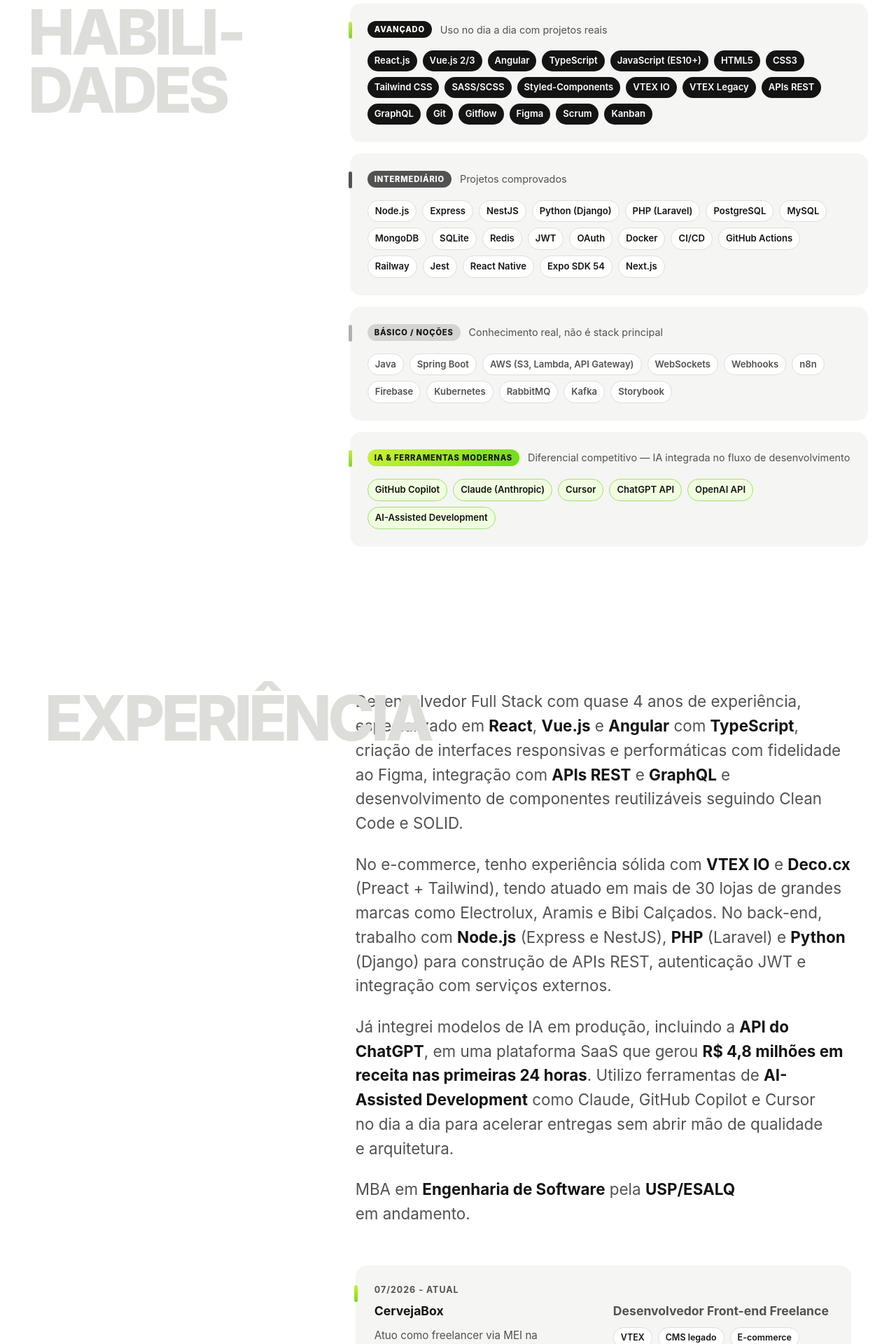
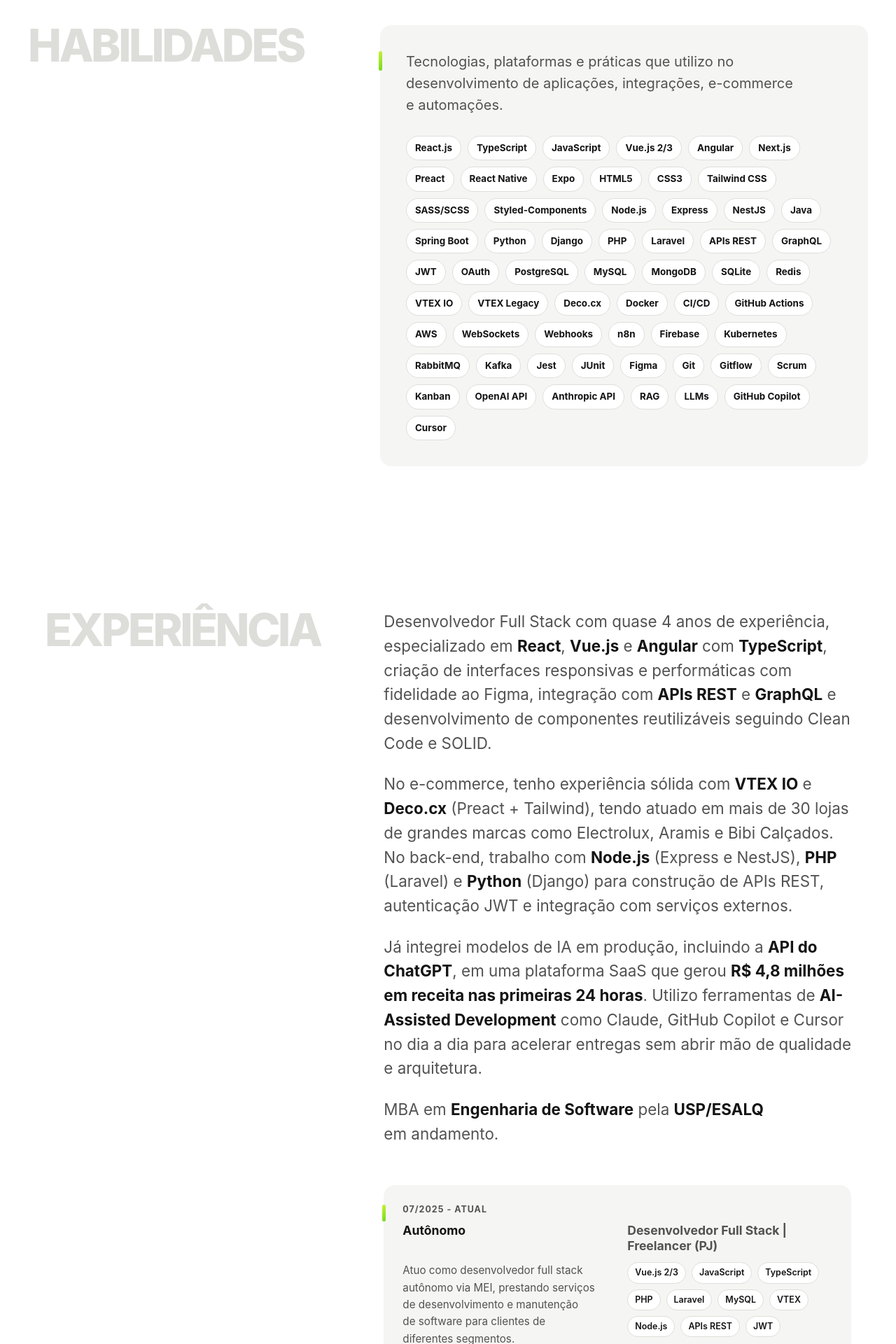
Before and after one commit to pmarsiglia93/portifilio-paulo-francisco-marsiglia, a React (Create React App) app: page / in a window 1280 px wide. Shown: the part 880-2800 px from the top of the page at 70% size. Built offline with nearby package versions, Linux system fonts and the light colour scheme.

Commit message:
fix: ajusta secoes e agrupa trabalho autonomo

```diff
--- a/src/components/Experiencia/Experiencia.js
+++ b/src/components/Experiencia/Experiencia.js
@@ -20,41 +20,52 @@
           MBA em <strong>Engenharia de Software</strong> pela <strong>USP/ESALQ</strong> em andamento.
         </p>
 
-        <div className="empresa">
-          <span className="empresa-ano">07/2026 - atual</span>
-          <h3 className="empresa-titulo">CervejaBox</h3>
-          <span className="empresa-cargo">Desenvolvedor Front-end Freelance</span>
-          <p className="empresa-texto">
-            Atuo como freelancer via MEI na manutenção e em correções de uma loja de e-commerce VTEX
-            com CMS legado em produção. Corrigi a responsividade mobile e um bug no formulário de
-            cadastro, além de reorganizar o menu e o catálogo. Organizo as entregas por etapas em um
-            ambiente de homologação isolado, para que o cliente valide cada mudança antes da publicação
-            em produção.
-          </p>
-          <ul className="empresa-habilidades">
-            <li>VTEX</li>
-            <li>CMS legado</li>
-            <li>E-commerce</li>
-            <li>Responsividade</li>
-            <li>Homologação</li>
-          </ul>
-        </div>
+        <div className="empresa empresa--autonomo">
+          <span className="empresa-ano">07/2025 - atual</span>
+          <h3 className="empresa-titulo">Autônomo</h3>
+          <span className="empresa-cargo">Desenvolvedor Full Stack | Freelancer (PJ)</span>
+          <div className="empresa-detalhes">
+            <p className="empresa-texto">
+              Atuo como desenvolvedor full stack autônomo via MEI, prestando serviços de desenvolvimento
+              e manutenção de software para clientes de diferentes segmentos.
+            </p>
 
-        <div className="empresa">
-          <span className="empresa-ano">07/2025 - 07/2026</span>
-          <h3 className="empresa-titulo">EAC Personnalité / Barkeley School</h3>
-          <span className="empresa-cargo">Desenvolvedor Full Stack PJ</span>
-          <p className="empresa-texto">
-            Prestei serviço via MEI em uma codebase legada migrada de Vue 2 para Vue 3. Atuei com
-            clientes internacionais, recebendo demandas por meio do PO e participando de reuniões
-            adaptadas ao fuso horário compartilhado. O contrato PJ foi encerrado em julho de 2026.
-          </p>
+            <div className="projeto-autonomo">
+              <div className="projeto-autonomo-cabecalho">
+                <strong>EAC Personnalité / Barkeley School</strong>
+                <span>07/2025 - 07/2026</span>
+              </div>
+              <p>
+                Prestei serviço em uma codebase legada migrada de Vue 2 para Vue 3. Atuei com clientes
+                internacionais, recebendo demandas por meio do PO e participando de reuniões adaptadas
+                ao fuso horário compartilhado.
+              </p>
+            </div>
+
+            <div className="projeto-autonomo">
+              <div className="projeto-autonomo-cabecalho">
+                <strong>CervejaBox</strong>
+                <span>07/2026 - atual</span>
+              </div>
+              <p>
+                Atuo na manutenção e em correções de uma loja de e-commerce VTEX com CMS legado em
+                produção. Corrigi a responsividade mobile e um bug no formulário de cadastro, além de
+                reorganizar o menu e o catálogo. Organizo as entregas por etapas em um ambiente de
+                homologação isolado, para validação do cliente antes da publicação em produção.
+              </p>
+            </div>
+          </div>
           <ul className="empresa-habilidades">
             <li>Vue.js 2/3</li>
-            <li>Codebase legado</li>
-            <li>Clientes internacionais</li>
-            <li>Trabalho remoto</li>
-            <li>MEI</li>
+            <li>JavaScript</li>
+            <li>TypeScript</li>
+            <li>PHP</li>
+            <li>Laravel</li>
+            <li>MySQL</li>
+            <li>VTEX</li>
+            <li>Node.js</li>
+            <li>APIs REST</li>
+            <li>JWT</li>
           </ul>
         </div>
 
--- a/src/components/Formacao/Formacao.css
+++ b/src/components/Formacao/Formacao.css
@@ -6,8 +6,8 @@
 .formacao-container {
     position: relative;
     display: grid;
-    grid-template-columns: minmax(220px, 1fr) minmax(0, 2fr);
-    gap: clamp(3rem, 7vw, 6rem);
+    grid-template-columns: var(--colunas-secao);
+    gap: var(--gap-secao);
     max-width: var(--largura-container);
     margin: 0 auto;
     padding: var(--espaco-secao) 24px;
--- a/src/components/Habilidades/Habilidades.css
+++ b/src/components/Habilidades/Habilidades.css
@@ -6,9 +6,9 @@
 
 .habilidades-container {
     display: grid;
-    grid-template-columns: minmax(220px, 1fr) minmax(0, 2fr);
+    grid-template-columns: var(--colunas-secao);
     align-items: start;
-    gap: clamp(3rem, 7vw, 6rem);
+    gap: var(--gap-secao);
     width: 100%;
     max-width: var(--largura-container);
     margin: 0 auto;
@@ -20,128 +20,62 @@
     color: #ddddda;
 }
 
-.habilidades-grupos {
-    display: grid;
-    gap: 16px;
-}
-
-.habilidades-grupo {
+.habilidades-conteudo {
     position: relative;
-    padding: 24px;
+    padding: clamp(24px, 4vw, 36px);
     border: 1px solid transparent;
     border-radius: var(--raio-medio);
     background-color: var(--cor-fundo-suave);
     transition: border-color var(--transicao), box-shadow var(--transicao), transform var(--transicao);
 }
 
-.habilidades-grupo:hover {
+.habilidades-conteudo:hover {
     border-color: var(--cor-borda);
     box-shadow: var(--sombra-card);
     transform: translateY(-3px);
 }
 
-.habilidades-grupo::before {
+.habilidades-conteudo::before {
     position: absolute;
-    top: 25px;
+    top: 36px;
     left: -3px;
-    display: block;
     width: 5px;
-    height: 24px;
+    height: 28px;
     border-radius: 999px;
+    background: var(--gradiente-destaque);
     content: "";
 }
 
-.habilidades-grupo--avancado::before,
-.habilidades-grupo--ia::before {
-    background: var(--gradiente-destaque);
+.habilidades-introducao {
+    max-width: 48ch;
+    margin-bottom: 28px;
+    color: var(--cor-texto-suave);
+    font-size: clamp(1.05rem, 1.8vw, 1.25rem);
+    line-height: 1.55;
 }
 
-.habilidades-grupo--intermediario::before {
-    background-color: var(--cor-texto-suave);
+.habilidades-lista {
+    display: flex;
+    flex-wrap: wrap;
+    gap: 9px;
 }
 
-.habilidades-grupo--basico::before {
-    background-color: #b0b0b0;
+.habilidades-lista li {
+    padding: 8px 12px;
+    border: 1px solid var(--cor-borda);
+    border-radius: 999px;
+    background-color: var(--cor-fundo);
+    color: var(--cor-texto);
+    font-size: 0.84rem;
+    font-weight: 650;
+    line-height: 1.3;
+    transition: border-color var(--transicao), background-color var(--transicao), transform var(--transicao);
 }
 
-.habilidades-grupo-header {
-    display: flex;
-    flex-wrap: wrap;
-    align-items: center;
-    gap: 12px;
-    margin-bottom: 18px;
-}
-
-.habilidades-nivel-badge {
-    padding: 5px 10px;
-    border-radius: 999px;
-    font-size: 0.7rem;
-    font-weight: 800;
-    letter-spacing: 0.07em;
-    text-transform: uppercase;
-    white-space: nowrap;
-}
-
-.habilidades-nivel-badge--avancado {
-    background-color: var(--cor-texto);
-    color: var(--cor-fundo);
-}
-
-.habilidades-nivel-badge--intermediario {
-    background-color: var(--cor-texto-suave);
-    color: var(--cor-fundo);
-}
-
-.habilidades-nivel-badge--basico {
-    background-color: #d4d4d4;
-    color: var(--cor-texto);
-}
-
-.habilidades-nivel-badge--ia {
-    background: var(--gradiente-destaque);
-    color: var(--cor-texto);
-}
-
-.habilidades-descricao {
-    color: var(--cor-texto-suave);
-    font-size: 0.9rem;
-    line-height: 1.5;
-}
-
-.habilidades-tags {
-    display: flex;
-    flex-wrap: wrap;
-    gap: 8px;
-}
-
-.habilidades-tag {
-    padding: 6px 10px;
-    border-radius: 999px;
-    font-size: 0.82rem;
-    font-weight: 600;
-    line-height: 1.35;
-}
-
-.habilidades-tag--avancado {
-    background-color: var(--cor-texto);
-    color: var(--cor-fundo);
-}
-
-.habilidades-tag--intermediario,
-.habilidades-tag--basico {
-    border: 1px solid var(--cor-borda);
-    background-color: var(--cor-fundo);
-    color: var(--cor-texto);
-}
-
-.habilidades-tag--basico {
-    color: var(--cor-texto-suave);
-}
-
-.habilidades-tag--ia {
-    border: 1px solid #a8dc79;
+.habilidades-lista li:hover {
+    border-color: #a8dc79;
     background-color: #f0ffdf;
-    color: var(--cor-texto);
+    transform: translateY(-2px);
 }
 
 @media (max-width: 800px) {
--- a/src/components/Habilidades/Habilidades.js
+++ b/src/components/Habilidades/Habilidades.js
@@ -2,74 +2,34 @@
 import React from 'react';
 import './Habilidades.css';
 
-const niveis = [
-  {
-    id: 'avancado',
-    nivel: 'Avançado',
-    descricao: 'Uso no dia a dia com projetos reais',
-    skills: [
-      'React.js', 'Vue.js 2/3', 'Angular', 'TypeScript', 'JavaScript (ES10+)',
-      'HTML5', 'CSS3', 'Tailwind CSS', 'SASS/SCSS', 'Styled-Components',
-      'VTEX IO', 'VTEX Legacy', 'APIs REST', 'GraphQL', 'Git', 'Gitflow',
-      'Figma', 'Scrum', 'Kanban',
-    ],
-  },
-  {
-    id: 'intermediario',
-    nivel: 'Intermediário',
-    descricao: 'Projetos comprovados',
-    skills: [
-      'Node.js', 'Express', 'NestJS', 'Python (Django)', 'PHP (Laravel)',
-      'PostgreSQL', 'MySQL', 'MongoDB', 'SQLite', 'Redis',
-      'JWT', 'OAuth', 'Docker', 'CI/CD', 'GitHub Actions',
-      'Railway', 'Jest', 'React Native', 'Expo SDK 54', 'Next.js',
-    ],
-  },
-  {
-    id: 'basico',
-    nivel: 'Básico / Noções',
-    descricao: 'Conhecimento real, não é stack principal',
-    skills: [
-      'Java', 'Spring Boot', 'AWS (S3, Lambda, API Gateway)',
-      'WebSockets', 'Webhooks', 'n8n', 'Firebase',
-      'Kubernetes', 'RabbitMQ', 'Kafka', 'Storybook',
-    ],
-  },
-  {
-    id: 'ia',
-    nivel: 'IA & Ferramentas modernas',
-    descricao: 'Diferencial competitivo — IA integrada no fluxo de desenvolvimento',
-    skills: [
-      'GitHub Copilot', 'Claude (Anthropic)', 'Cursor',
-      'ChatGPT API', 'OpenAI API', 'AI-Assisted Development',
-    ],
-  },
+const habilidades = [
+  'React.js', 'TypeScript', 'JavaScript', 'Vue.js 2/3', 'Angular', 'Next.js',
+  'Preact', 'React Native', 'Expo', 'HTML5', 'CSS3', 'Tailwind CSS',
+  'SASS/SCSS', 'Styled-Components', 'Node.js', 'Express', 'NestJS', 'Java',
+  'Spring Boot', 'Python', 'Django', 'PHP', 'Laravel', 'APIs REST', 'GraphQL',
+  'JWT', 'OAuth', 'PostgreSQL', 'MySQL', 'MongoDB', 'SQLite', 'Redis',
+  'VTEX IO', 'VTEX Legacy', 'Deco.cx', 'Docker', 'CI/CD', 'GitHub Actions',
+  'AWS', 'WebSockets', 'Webhooks', 'n8n', 'Firebase', 'Kubernetes', 'RabbitMQ',
+  'Kafka', 'Jest', 'JUnit', 'Figma', 'Git', 'Gitflow', 'Scrum', 'Kanban',
+  'OpenAI API', 'Anthropic API', 'RAG', 'LLMs', 'GitHub Copilot', 'Cursor',
 ];
 
 const Habilidades = () => {
   return (
-    <section className="habilidades" id="habilidades" aria-label="Habilidades">
+    <section className="habilidades" id="habilidades" aria-labelledby="habilidades-titulo">
       <div className="habilidades-container">
-        <h2 className="subtitulo">Habili&shy;dades</h2>
+        <h2 className="subtitulo" id="habilidades-titulo">Habilidades</h2>
 
-        <div className="habilidades-grupos">
-          {niveis.map((grupo) => (
-            <div key={grupo.id} className={`habilidades-grupo habilidades-grupo--${grupo.id}`}>
-              <div className="habilidades-grupo-header">
-                <span className={`habilidades-nivel-badge habilidades-nivel-badge--${grupo.id}`}>
-                  {grupo.nivel}
-                </span>
-                <p className="habilidades-descricao">{grupo.descricao}</p>
-              </div>
-              <ul className="habilidades-tags">
-                {grupo.skills.map((skill, index) => (
-                  <li key={index} className={`habilidades-tag habilidades-tag--${grupo.id}`}>
-                    {skill}
-                  </li>
-                ))}
-              </ul>
-            </div>
-          ))}
+        <div className="habilidades-conteudo">
+          <p className="habilidades-introducao">
+            Tecnologias, plataformas e práticas que utilizo no desenvolvimento de aplicações,
+            integrações, e-commerce e automações.
+          </p>
+          <ul className="habilidades-lista">
+            {habilidades.map((habilidade) => (
+              <li key={habilidade}>{habilidade}</li>
+            ))}
+          </ul>
         </div>
       </div>
     </section>
--- a/src/components/Projetos/Projetos.css
+++ b/src/components/Projetos/Projetos.css
@@ -12,9 +12,9 @@
 
 .projetos-cabecalho {
     display: grid;
-    grid-template-columns: minmax(220px, 1fr) minmax(0, 2fr);
+    grid-template-columns: var(--colunas-secao);
     align-items: end;
-    gap: clamp(3rem, 7vw, 6rem);
+    gap: var(--gap-secao);
     margin-bottom: clamp(3rem, 6vw, 5rem);
 }
 
--- a/src/styles/global.css
+++ b/src/styles/global.css
@@ -12,6 +12,8 @@
     --gradiente-destaque: linear-gradient(135deg, var(--cor-destaque-clara), var(--cor-destaque));
     --fonte-principal: Inter, ui-sans-serif, -apple-system, BlinkMacSystemFont, "Segoe UI", sans-serif;
     --largura-container: 1200px;
+    --colunas-secao: minmax(300px, 0.85fr) minmax(0, 1.35fr);
+    --gap-secao: clamp(2.5rem, 5vw, 4.5rem);
     --espaco-secao: clamp(4rem, 8vw, 7rem);
     --raio-pequeno: 8px;
     --raio-medio: 16px;
@@ -105,20 +107,22 @@
 
 .container {
     display: grid;
-    grid-template-columns: minmax(220px, 1fr) minmax(0, 2fr);
-    gap: clamp(3rem, 7vw, 6rem);
+    grid-template-columns: var(--colunas-secao);
+    gap: var(--gap-secao);
     max-width: var(--largura-container);
     margin: 0 auto;
     padding: var(--espaco-secao) 24px;
 }
 
 .subtitulo {
-    max-width: 5ch;
-    font-size: clamp(3.5rem, 7vw, 6rem);
+    min-width: 0;
+    max-width: 100%;
+    font-size: clamp(3.25rem, 5vw, 4.25rem);
     font-weight: 800;
     letter-spacing: -0.055em;
     line-height: 0.92;
     text-transform: uppercase;
+    white-space: nowrap;
 }
 
 @media (max-width: 800px) {
```
Also changed, not shown: src/components/Experiencia/Experiencia.css (+41 -0 lines), 1 other file (tests, documents, lock files or other folders).
